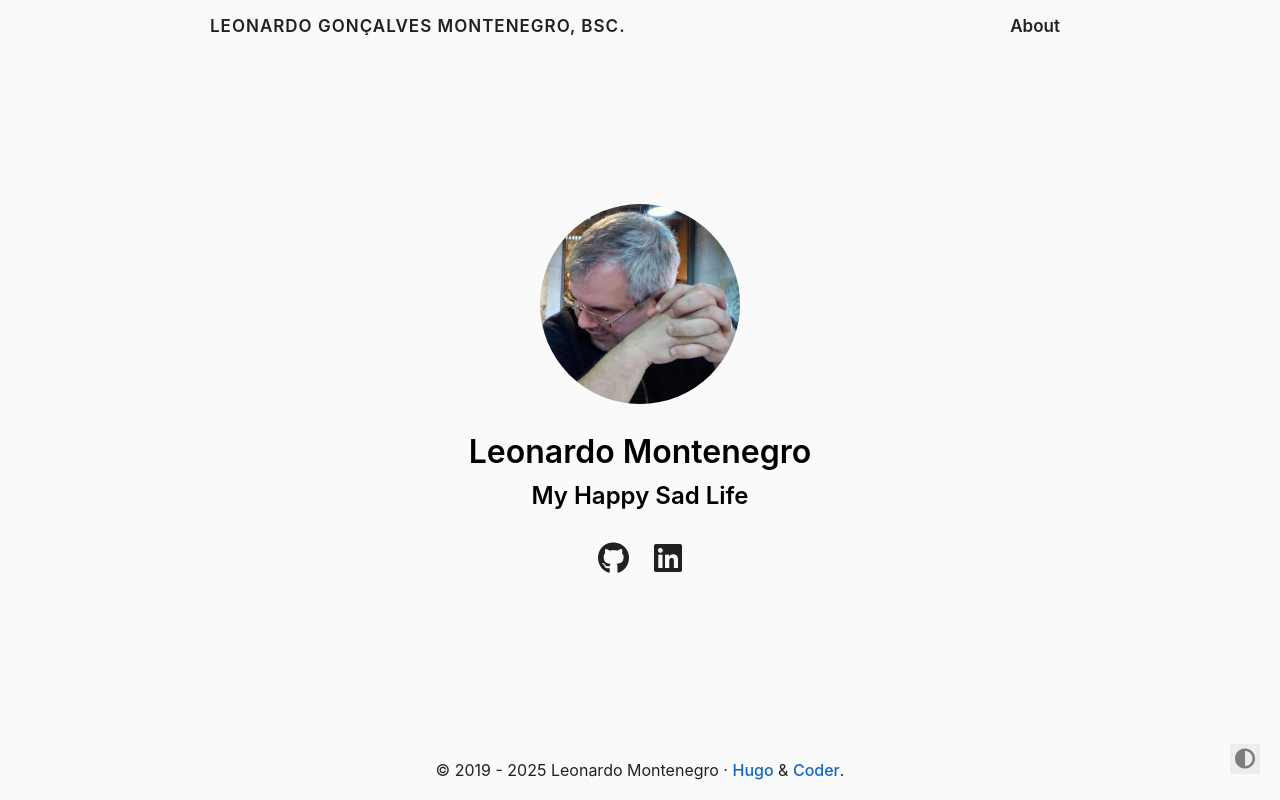
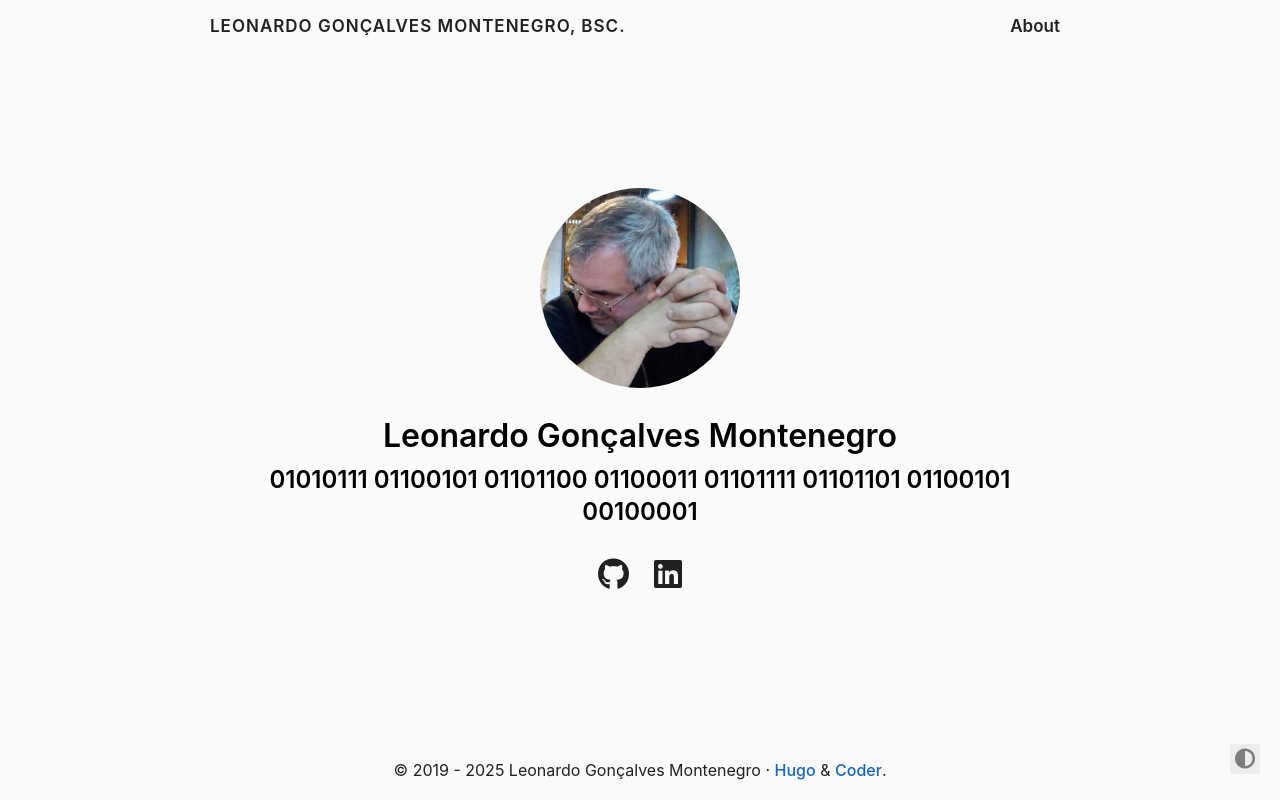
Before and after one commit to lgmontenegro/lgmontenegro.github.io, a plain HTML site: page index.html in a window 1280 px wide. Drawn offline with Linux system fonts and the light colour scheme.

Commit message:
new itens

```diff
--- a/index.html
+++ b/index.html
@@ -10,20 +10,20 @@
 
 
 
-<meta name="author" content="Leonardo Montenegro">
-<meta name="description" content="Let&#39;s talk about...">
-<meta name="keywords" content="blog,developer,personal">
+<meta name="author" content="Leonardo Gonçalves Montenegro">
+<meta name="description" content="48 61 76 65 20 61 20 73 65 61 74 21">
+<meta name="keywords" content="blog,developer,personal,leonardo,montenegro,php,go,golang,symfony,laravel,wordpress">
 
 
 
   <meta name="twitter:card" content="summary">
   <meta name="twitter:title" content="Leonardo Gonçalves Montenegro, BSc.">
-  <meta name="twitter:description" content="Let&#39;s talk about...">
+  <meta name="twitter:description" content="48 61 76 65 20 61 20 73 65 61 74 21">
 
 <meta property="og:url" content="https://www.montenegro.com.br/">
   <meta property="og:site_name" content="Leonardo Gonçalves Montenegro, BSc.">
   <meta property="og:title" content="Leonardo Gonçalves Montenegro, BSc.">
-  <meta property="og:description" content="Let&#39;s talk about...">
+  <meta property="og:description" content="48 61 76 65 20 61 20 73 65 61 74 21">
   <meta property="og:locale" content="pt">
   <meta property="og:type" content="website">
 
@@ -136,9 +136,9 @@
 
 
 
-    <h1>Leonardo Montenegro</h1>
+    <h1>Leonardo Gonçalves Montenegro</h1>
 
-<h2>My Happy Sad Life </h2>
+<h2>01010111 01100101 01101100 01100011 01101111 01101101 01100101 00100001 </h2>
 
 
 
@@ -179,7 +179,7 @@
       2019 -
 
     2025
-     Leonardo Montenegro
+     Leonardo Gonçalves Montenegro
     ·
 
      <a href="https://gohugo.io/" target="_blank" rel="noopener">Hugo</a> & <a href="https://github.com/luizdepra/hugo-coder/" target="_blank" rel="noopener">Coder</a>.
```
Also changed, not shown: 404.html (+6 -6 lines), about/index.html (+3 -3 lines), authors/index.html (+6 -6 lines), categories/index.html (+6 -6 lines), series/index.html (+6 -6 lines), tags/index.html (+6 -6 lines).
